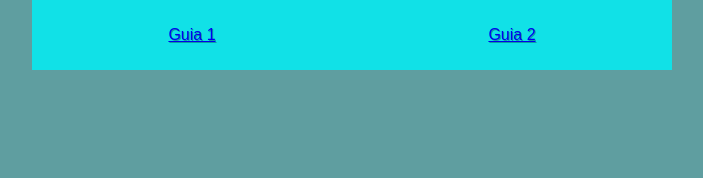
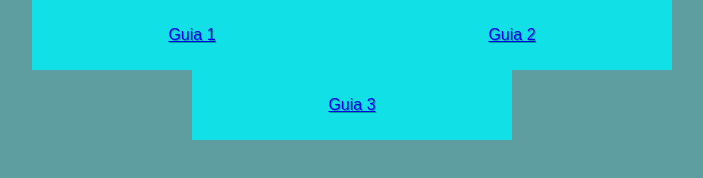
Before and after one commit to m4c4c0/Guias-DAW, a plain HTML site: page index.html in a window 1280 px wide. Shown: the whole page, without its empty margins (288-991 px from the left). Drawn offline with Linux system fonts and the light colour scheme.

Commit message:
Update index.html

```diff
--- a/index.html
+++ b/index.html
@@ -16,9 +16,16 @@
                         <span>Guia 1</span>
                     </a>
                 </li>
+
                 <li>
                     <a href="Guia 2/index.html" title="Guia 2">
                         <span>Guia 2</span>
+                    </a>
+                </li>
+
+                <li>
+                    <a href="Guia 3/index.html" title="Guia 3">
+                        <span>Guia 3</span>
                     </a>
                 </li>
             </ul>
```
